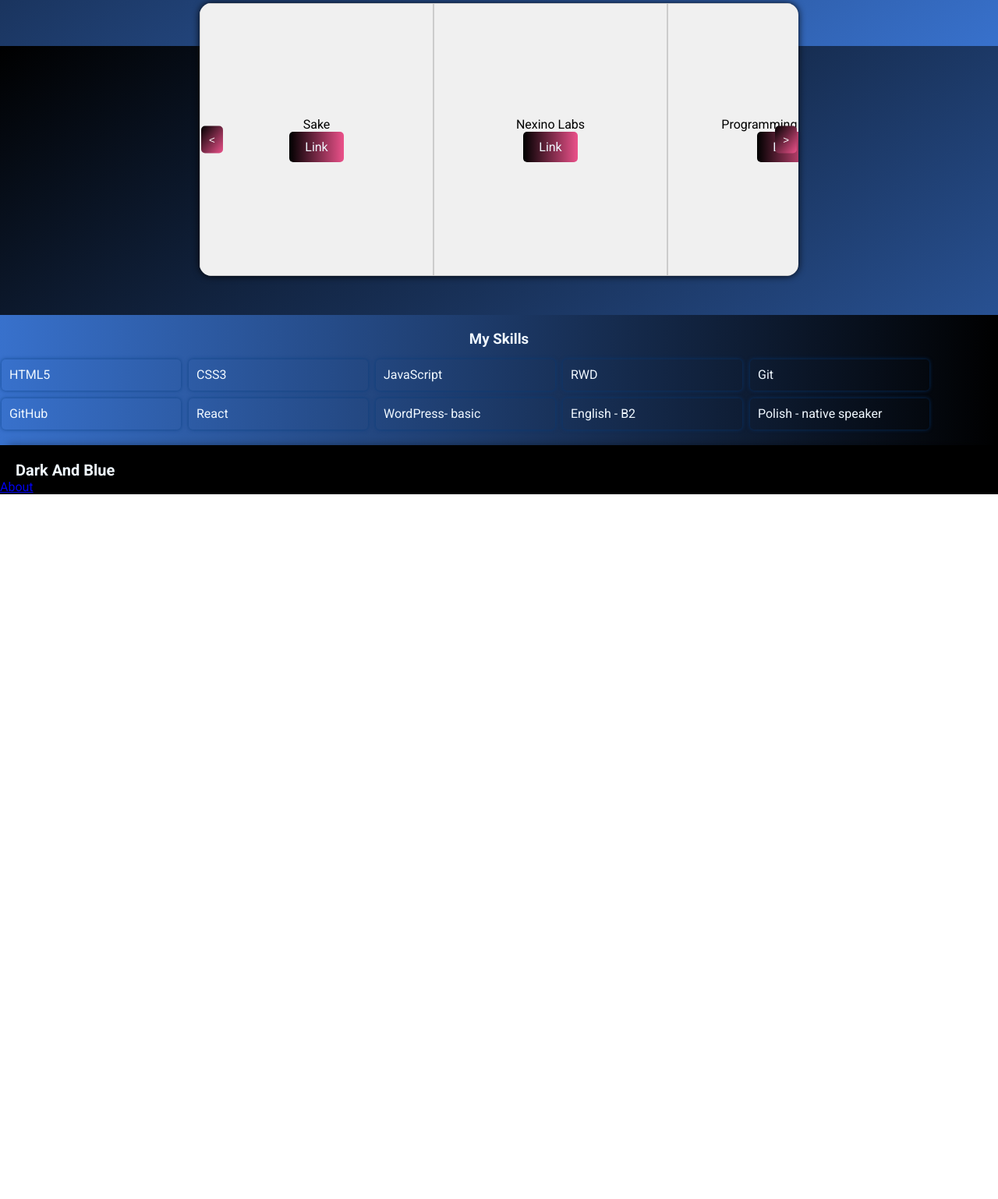
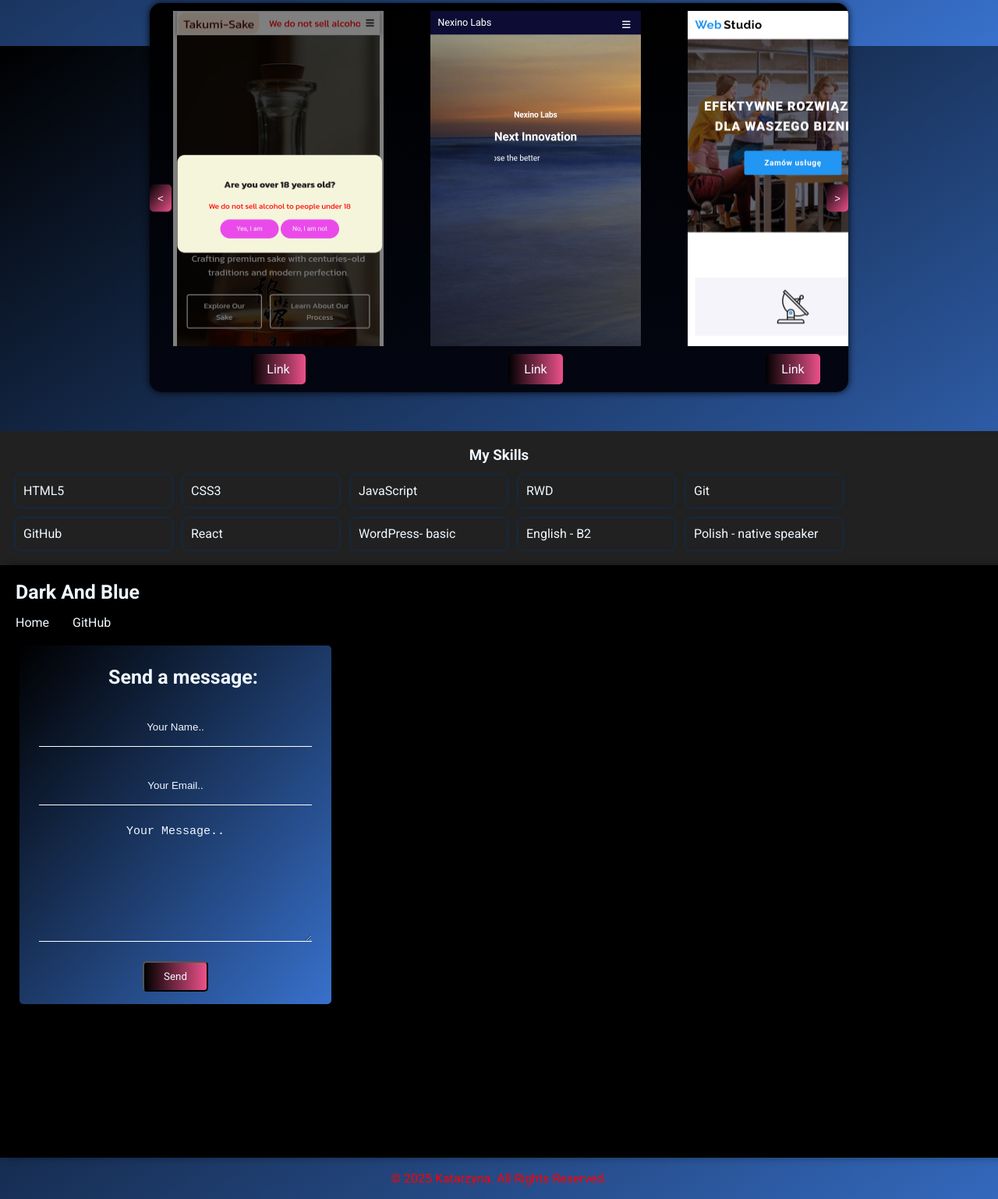
Before and after one commit to KasiaKaz14/personal, a plain HTML site: page index.html in a window 1280 px wide. Shown: the part 741-2279 px from the top of the page at 78% size. Before the commit the page ends 1375 px from the top, so only its background shows below. Drawn offline with Linux system fonts and the light colour scheme; no server answers.

Commit message:
mobile in 95% done

```diff
--- a/css/styles.css
+++ b/css/styles.css
@@ -218,42 +218,42 @@ header {
   align-items: center;
   justify-content: center;
   position: relative;
-  width: 60vw;
+  width: 70vw;
   margin: 50px auto;
   border-radius: 15px;
-  background: linear-gradient(
+  /* background: linear-gradient(
     to right bottom,
     rgba(0, 0, 0, 0.35),
     rgba(0, 0, 0, 0.65)
-  );
+  ); */
+  background-color: #000000;
 }
 
 .projects__title {
   display: flex;
   justify-content: center;
   padding-top: 15px;
+  margin-bottom: 30px;
   color: var(--main-font-color);
 }
 
 .projects__list {
   display: flex;
   border-radius: 15px;
-
   box-shadow: 0 0 10px 0 rgba(0, 0, 0, 0.9);
   overflow: hidden;
   list-style: none;
 }
 
 .projects__list-element {
-  min-width: 300px;
+  min-width: 330px;
   min-height: 350px;
   display: flex;
   flex-direction: column;
   justify-content: center;
   align-items: center;
   text-align: center;
-  background: #f0f0f0;
-  border: 1px solid #ccc;
+  background: linear-gradient(to bottom, var(--dark), rgba(27, 54, 150, 0.115));
 }
 
 .projects__list-link {
@@ -261,6 +261,7 @@ header {
   background: linear-gradient(to right, var(--dark), rgb(235, 81, 138));
   border-radius: 5px;
   padding: 10px 20px;
+  margin-bottom: 10px;
   text-decoration: none;
   cursor: pointer;
 }
@@ -279,16 +280,25 @@ header {
 }
 
 .projects__prev-button {
-  left: 2px;
+  left: 0;
 }
 
 .projects__next-button {
-  right: 2px;
+  right: 0;
+}
+
+.projects__photos {
+  width: 270px;
+  height: 450px;
+  border-radius: 5px;
+  padding-top: 10px;
+  padding-bottom: 10px;
 }
 
 .skills {
-  padding: 20px 2px;
-  background: linear-gradient(to left, var(--dark), var(--blue));
+  padding: 20px 20px;
+  background: linear-gradient (to left, var(--dark), var(--blue));
+  background-color: #212121;
 }
 
 .skills__title {
@@ -303,12 +313,12 @@ header {
   display: flex;
   flex-direction: row;
   flex-wrap: wrap;
-  gap: 10px;
+  gap: 15px;
   list-style: none;
 }
 
 .skills__list-element {
-  width: 230px;
+  width: 200px;
   height: 40px;
   padding: 10px;
   color: var(--main-font-color);
@@ -318,6 +328,7 @@ header {
 
 .footer {
   width: 100%;
+  height: 95vh;
   box-shadow: 10px 0 10px 0 rgba(0, 0, 0, 0.35);
   background-color: var(--dark);
 }
@@ -326,5 +337,79 @@ header {
   padding-top: 20px;
   padding-left: 20px;
   color: var(--main-font-color);
-  font-size: 20px;
+  font-size: 25px;
 }
+
+.footer__links {
+  display: flex;
+  flex-direction: row;
+  justify-content: flex-start;
+  align-items: center;
+  gap: 30px;
+  padding-left: 20px;
+  padding-top: 15px;
+}
+
+.footer__link {
+  color: var(--main-font-color);
+  text-decoration: none;
+}
+
+.footer__form {
+  display: flex;
+  flex-direction: column;
+  align-items: center;
+  justify-content: center;
+  gap: 25px;
+  width: 400px;
+  height: 460px;
+  margin: 20px 25px 10px 25px;
+  border-radius: 5px;
+  background: linear-gradient(to right bottom, var(--dark), #3871cc);
+  /* border: 1px solid var(--main-font-color); */
+}
+
+.footer__form-input {
+  text-align: center;
+  width: 350px;
+  height: 50px;
+  border: none;
+  outline: none;
+  color: var(--main-font-color);
+  border-bottom: 1px solid rgb(255, 255, 255);
+  background: none;
+}
+
+.footer__form-textarea {
+  text-align: center;
+  font-size: 15px;
+  width: 350px;
+  height: 150px;
+  border: none;
+  outline: none;
+  color: var(--main-font-color);
+  border-bottom: 1px solid rgb(255, 255, 255);
+  background: none;
+}
+
+.footer__form-input::placeholder,
+.footer__form-textarea::placeholder {
+  color: var(--main-font-color);
+}
+
+.footer__button {
+  font-family: "Roboto", sans-serif;
+  color: var(--main-font-color);
+  background: linear-gradient(to right, var(--dark), rgb(235, 81, 138));
+  border-radius: 5px;
+  padding: 10px 25px;
+  margin-bottom: 10px;
+  cursor: pointer;
+}
+
+.rights {
+  display: flex;
+  justify-content: center;
+  padding: 17px;
+  color: red;
+}
--- a/index.html
+++ b/index.html
@@ -65,12 +65,17 @@
           </li>
         </ul>
       </section>
+
       <h3 class="projects__title">Here You can check my projects</h3>
       <section class="projects">
         <button type="button" class="projects__prev-button">&lt</button>
         <ul class="projects__list">
           <li class="projects__list-element">
-            <p>Sake</p>
+            <img
+              src="./img/takumi-sake.png"
+              alt="Takumi-Sake Website"
+              class="projects__photos"
+            />
             <a
               href="https://takumi-sake.netlify.app/"
               class="projects__list-link"
@@ -78,20 +83,62 @@
             >
           </li>
           <li class="projects__list-element">
-            <p>Nexino Labs</p>
+            <img
+              src="./img/nexino-labs.png"
+              alt="Nexino Labs Website"
+              class="projects__photos"
+            />
             <a href="#" class="projects__list-link">Link</a>
           </li>
           <li class="projects__list-element">
-            <p>Programming Services</p>
+            <img
+              src="./img/programming-services.png"
+              alt="Programming Services Website"
+              class="projects__photos"
+            />
             <a href="#" class="projects__list-link">Link</a>
           </li>
-          <li class="projects__list-element"></li>
-          <li class="projects__list-element"></li>
-          <li class="projects__list-element"></li>
-          <li class="projects__list-element"></li>
-          <li class="projects__list-element"></li>
-          <li class="projects__list-element"></li>
-          <li class="projects__list-element"></li>
+          <li class="projects__list-element">
+            <img
+              src="./img/unit-converter.png"
+              alt="Unit Converter"
+              class="projects__photos"
+            />
+            <a href="#" class="projects__list-link">Link</a>
+          </li>
+          <li class="projects__list-element">
+            <img
+              src="./img/phonebook.png"
+              alt="Phonebook React"
+              class="projects__photos"
+            />
+            <a href="#" class="projects__list-link">Link</a>
+          </li>
+
+          <li class="projects__list-element">
+            <img
+              src="./img/calendar.png"
+              alt="Calendar"
+              class="projects__photos"
+            />
+            <a href="#" class="projects__list-link">Link</a>
+          </li>
+          <li class="projects__list-element">
+            <img
+              src="./img/grid-section.png"
+              alt="Grid Section"
+              class="projects__photos"
+            />
+            <a href="#" class="projects__list-link">Link</a>
+          </li>
+          <li class="projects__list-element">
+            <img
+              src="./img/gsection-2.png"
+              alt="Grid Section"
+              class="projects__photos"
+            />
+            <a href="#" class="projects__list-link">Link</a>
+          </li>
         </ul>
         <button type="button" class="projects__next-button">&gt</button>
       </section>
@@ -114,8 +161,32 @@
     </main>
     <footer class="footer">
       <h4 class="footer__title">Dark And Blue</h4>
-      <a href="#">About</a>
+      <section class="footer__links">
+        <a href="./index.html" class="footer__link">Home</a>
+        <a href="#" class="footer__link">GitHub</a>
+      </section>
+      <section class="footer__form" id="footerForm">
+        <h4 class="footer__title">Send a message:</h4>
+        <input
+          type="text"
+          placeholder="Your Name.."
+          class="footer__form-input"
+        />
+        <input
+          type="text"
+          placeholder="Your Email.."
+          class="footer__form-input"
+        />
+        <textarea
+          name=""
+          placeholder="Your Message.."
+          class="footer__form-textarea"
+        ></textarea>
+        <button type="submit" class="footer__button">Send</button>
+      </section>
     </footer>
+
+    <p class="rights">© 2025 Katarzyna. All Rights Reserved.</p>
 
     <section class="menu-container js-menu-container" id="mobile-menu">
       <button class="menu-toggle js-close-menu">
@@ -144,5 +215,6 @@
 
     <script src="./js/menu-mobile.js"></script>
     <script src="./js/scroll-box.js"></script>
+    <script src="./js/email.js"></script>
   </body>
 </html>
--- /dev/null
+++ b/js/email.js
@@ -0,0 +1,35 @@
+document.addEventListener("DOMContentLoaded", function () {
+  fetch("config.json")
+    .then((response) => response.json())
+    .then((config) => {
+      // Inicjalizacja EmailJS z kluczem z pliku konfiguracyjnego
+      emailjs.init(config.user_id);
+
+      // Obsługa formularza
+      document
+        .getElementById("footerForm")
+        .addEventListener("submit", function (event) {
+          event.preventDefault();
+
+          const formData = {
+            from_name: document.getElementById("name").value,
+            from_email: document.getElementById("email").value,
+            message: document.getElementById("message").value,
+          };
+
+          emailjs.send(config.service_id, config.template_id, formData).then(
+            function (response) {
+              alert("Wiadomość wysłana pomyślnie!");
+              document.getElementById("footerForm").reset();
+            },
+            function (error) {
+              alert("Nie udało się wysłać wiadomości.");
+              console.log(error);
+            }
+          );
+        });
+    })
+    .catch((error) => {
+      console.error("Błąd w ładowaniu konfiguracji:", error);
+    });
+});
--- a/js/scroll-box.js
+++ b/js/scroll-box.js
@@ -4,14 +4,14 @@ const project = document.querySelector(".projects__list");
 
 prevButton.addEventListener("click", () => {
   project.scrollBy({
-    left: -300,
+    left: -330,
     behavior: "smooth",
   });
 });
 
 nextButton.addEventListener("click", () => {
   project.scrollBy({
-    left: 300,
+    left: 330,
     behavior: "smooth",
   });
 });
```
Also changed, not shown: img/calendar.png (added), img/grid-section.png (added), img/gsection-2.png (added), img/nexino-labs.png (added), img/phonebook.png (added), img/programming-services.png (added), img/takumi-sake.png (added), img/unit-converter.png (added).
